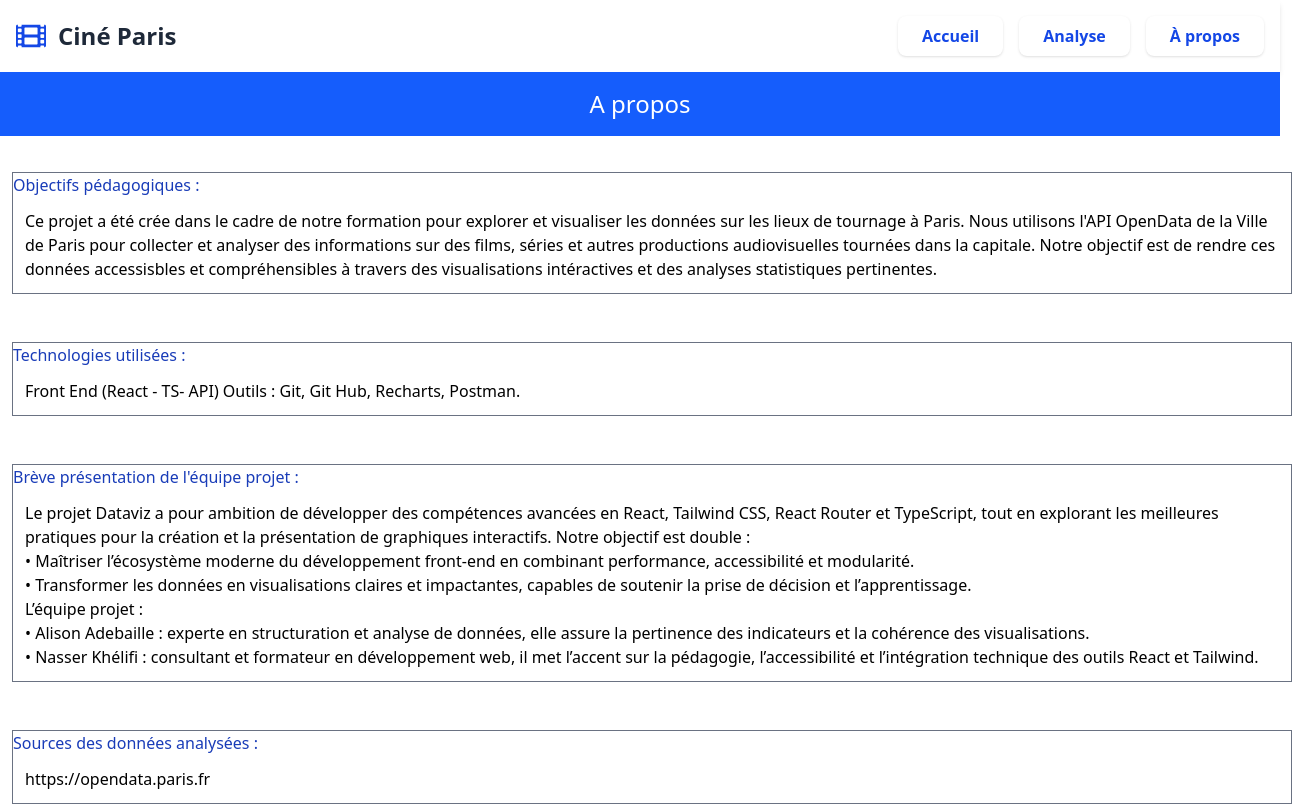
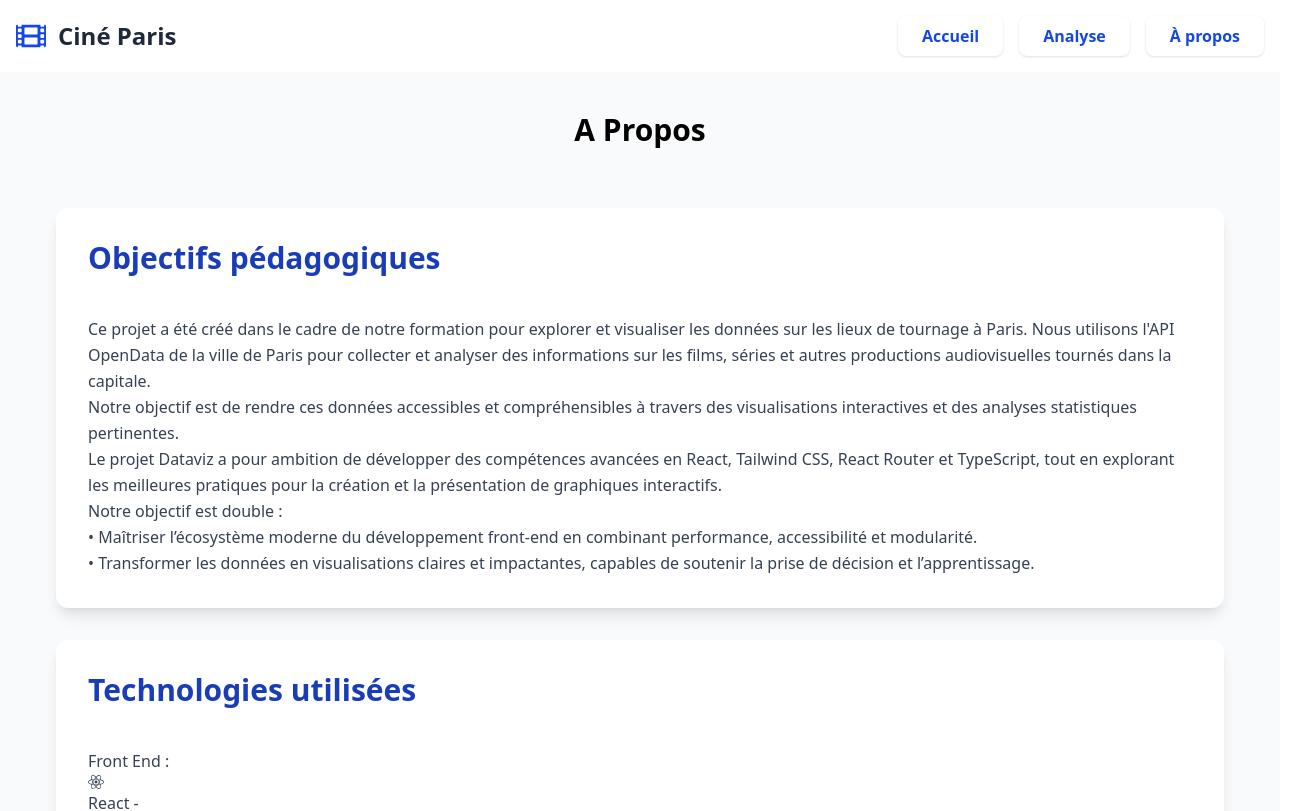
Before and after one commit to adebaille/dataviz-project, a React (Vite) app in the folder Dataviz/: page /About in a window 1280 px wide. Shown: the top 811 px of the page, 1304 px wide, since content can reach past the window. Built offline with nearby package versions, Linux system fonts and the light colour scheme.

Commit message:
update About.tsx

```diff
--- a/Dataviz/src/Pages/About.tsx
+++ b/Dataviz/src/Pages/About.tsx
@@ -1,50 +1,87 @@
 import Header from "../Components/Header";
+import { FaGithub } from "react-icons/fa";
+import { VscGraph } from "react-icons/vsc";
+import { FaReact } from "react-icons/fa";
+import { SiTypescript } from "react-icons/si";
+import { FaDatabase } from "react-icons/fa6";
+import { SiPostman } from "react-icons/si";
 
-function About () {
-return(
+function About() {
+  return (
     <>
       <Header />
-    <h1 className= "bg-blue-600 text-white text-center text-2xl p-4">A propos</h1>
-    <br />
-    <div className="grid">
-    <section className=" border border-gray-500 w-screen m-3 ">
-        <h2 className= "text-blue-800">Objectifs pédagogiques : </h2>
-        <p className="text-s m-3">
-        Ce projet a été crée dans le cadre de notre formation pour explorer et visualiser les données sur les lieux de tournage à Paris.
-        Nous utilisons l'API OpenData de la Ville de Paris pour collecter et analyser des informations sur des films, séries et autres productions audiovisuelles tournées dans la capitale.
-        Notre objectif est de rendre ces données accessisbles et compréhensibles à travers des visualisations intéractives et des analyses statistiques pertinentes.
+      <div className="w-full bg-gray-50 p-10 space-y-3">
+      <h1 className="text-3xl font-bold text-center">A Propos</h1>
+
+      <div className="max-w-7xl mx-auto px-4 py-12">
+        {/* Objectifs pédagogiques */}
+        <section className="bg-white rounded-xl shadow-lg p-8 mb-8">
+          <div className="flex items-start gap-4 mb-6">
+              <h2 className="text-3xl font-bold text-blue-800 mb-4">
+                Objectifs pédagogiques
+              </h2>
+          </div>
+          <p className="text-gray-700 leading-relaxed text-l">
+            Ce projet a été créé dans le cadre de notre formation pour explorer
+            et visualiser les données sur les lieux de tournage à Paris. Nous
+            utilisons l'API OpenData de la ville de Paris pour collecter et
+            analyser des informations sur les films, séries et autres
+            productions audiovisuelles tournés dans la capitale.</p>
+            <p className="text-gray-700 leading-relaxed text-l">Notre objectif
+            est de rendre ces données accessibles et compréhensibles à travers
+            des visualisations interactives et des analyses statistiques
+            pertinentes.
+          </p>
+           <p className="text-gray-700 leading-relaxed text-l">Le projet Dataviz a pour ambition de développer des compétences
+            avancées en React, Tailwind CSS, React Router et TypeScript, tout en
+            explorant les meilleures pratiques pour la création et la
+            présentation de graphiques interactifs.</p>
+            <p className="text-gray-700 leading-relaxed text-l">Notre objectif est double :</p>
+            <p className="text-gray-700 leading-relaxed text-l">
+            • Maîtriser l’écosystème moderne du développement front-end en
+            combinant performance, accessibilité et modularité. </p>
+            <p className="text-gray-700 leading-relaxed text-l">
+            • Transformer les données en visualisations claires et impactantes,
+            capables de soutenir la prise de décision et l’apprentissage.
             </p>
         </section>
-    <br />
+
+        {/* Technologie utilisée */}
+         <section className="bg-white rounded-xl shadow-lg p-8 mb-8">
+          <div className="flex items-start gap-4 mb-6">
+          <h2 className="text-3xl font-bold text-blue-800 mb-4">Technologies utilisées</h2>
+          </div>
+          <p className="text-gray-700 leading-relaxed text-l">
+            Front End : <FaReact /> React - <SiTypescript /> TS- <FaDatabase />API
+            Outils : <FaGithub /> Git Hub, <VscGraph /> Recharts, <SiPostman /> Postman.
+          </p>
+
+        </section>
+
         <section className="border border-gray-500 m-3">
-        <h2 className= "text-blue-800">Technologies utilisées :</h2>
+          <h2 className="text-blue-800">
+            Brève présentation de l'équipe projet :
+          </h2>
           <p className="text-5 m-3">
-        Front End (React - TS- API) Outils : Git, Git Hub, Recharts, Postman.
-        </p>
-    </section>
-    <br />
-    <section className="border border-gray-500 m-3">
-        <h2 className="text-blue-800">Brève présentation de l'équipe projet :</h2>
-        <p className="text-5 m-3">
-        Le projet Dataviz a pour ambition de développer des compétences avancées en React, Tailwind CSS, React Router et TypeScript, tout en explorant les meilleures pratiques pour la création et la présentation de graphiques interactifs.
-Notre objectif est double :
-<br></br>
-• 	Maîtriser l’écosystème moderne du développement front-end en combinant performance, accessibilité et modularité. <br />
-• 	Transformer les données en visualisations claires et impactantes, capables de soutenir la prise de décision et l’apprentissage. <br></br>
-L’équipe projet : <br></br>
-• 	Alison Adebaille : experte en structuration et analyse de données, elle assure la pertinence des indicateurs et la cohérence des visualisations.<br></br>
-• 	Nasser Khélifi : consultant et formateur en développement web, il met l’accent sur la pédagogie, l’accessibilité et l’intégration technique des outils React et Tailwind.
+            L’équipe projet : <br></br>• Alison Adebaille : experte en
+            structuration et analyse de données, elle assure la pertinence des
+            indicateurs et la cohérence des visualisations.<br></br>• Nasser
+            Khélifi : consultant et formateur en développement web, il met
+            l’accent sur la pédagogie, l’accessibilité et l’intégration
+            technique des outils React et Tailwind.
           </p>
         </section>
         <br />
         <section className="border border-gray-500 m-3">
           <h2 className="text-blue-800">Sources des données analysées :</h2>
           <p className="text-5 m-3">
-        https://opendata.paris.fr
+            https://opendata.paris.fr/api/explore/v2.1/catalog/datasets/lieux-de-tournage-a-paris/records?limit=20
           </p>
         </section>
       </div>
+      </div>
     </>
-)}
+  );
+}
 
 export default About;
```
Lines whose indentation alone changed are shown as unchanged.
